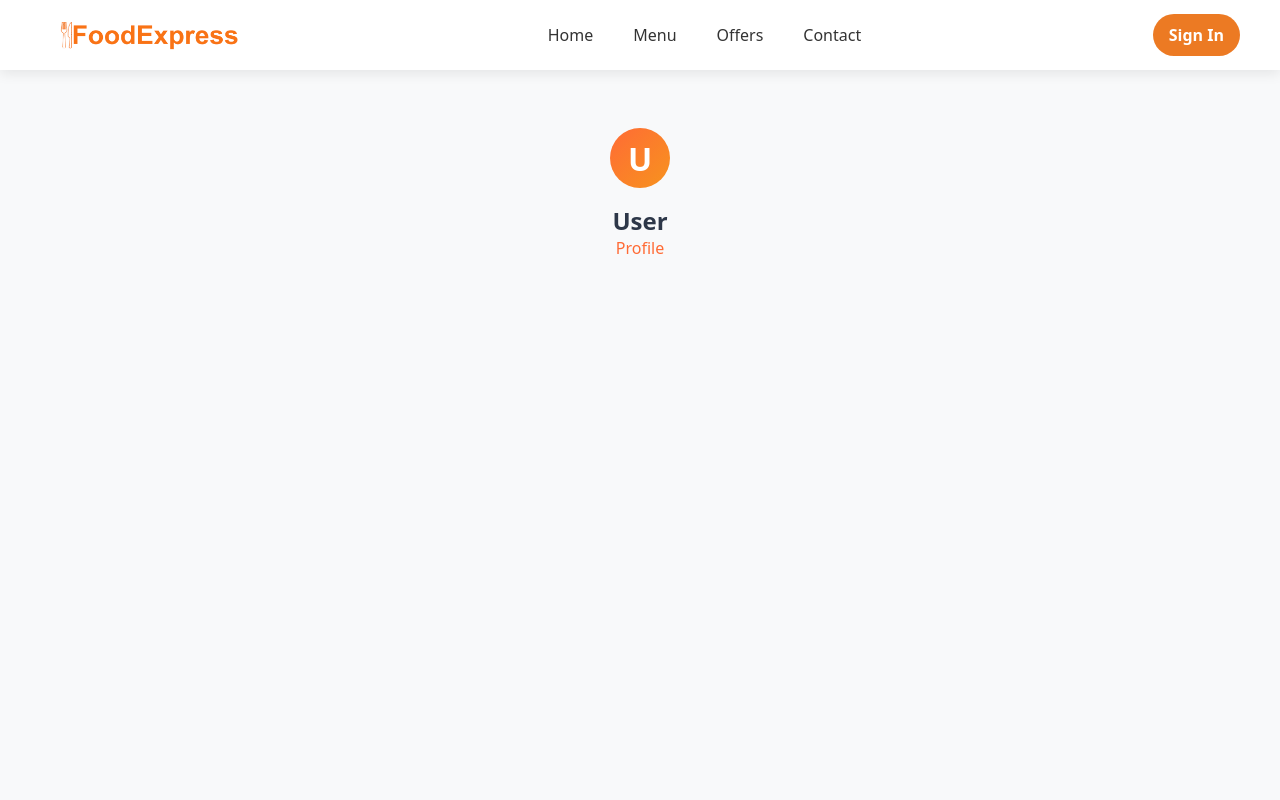
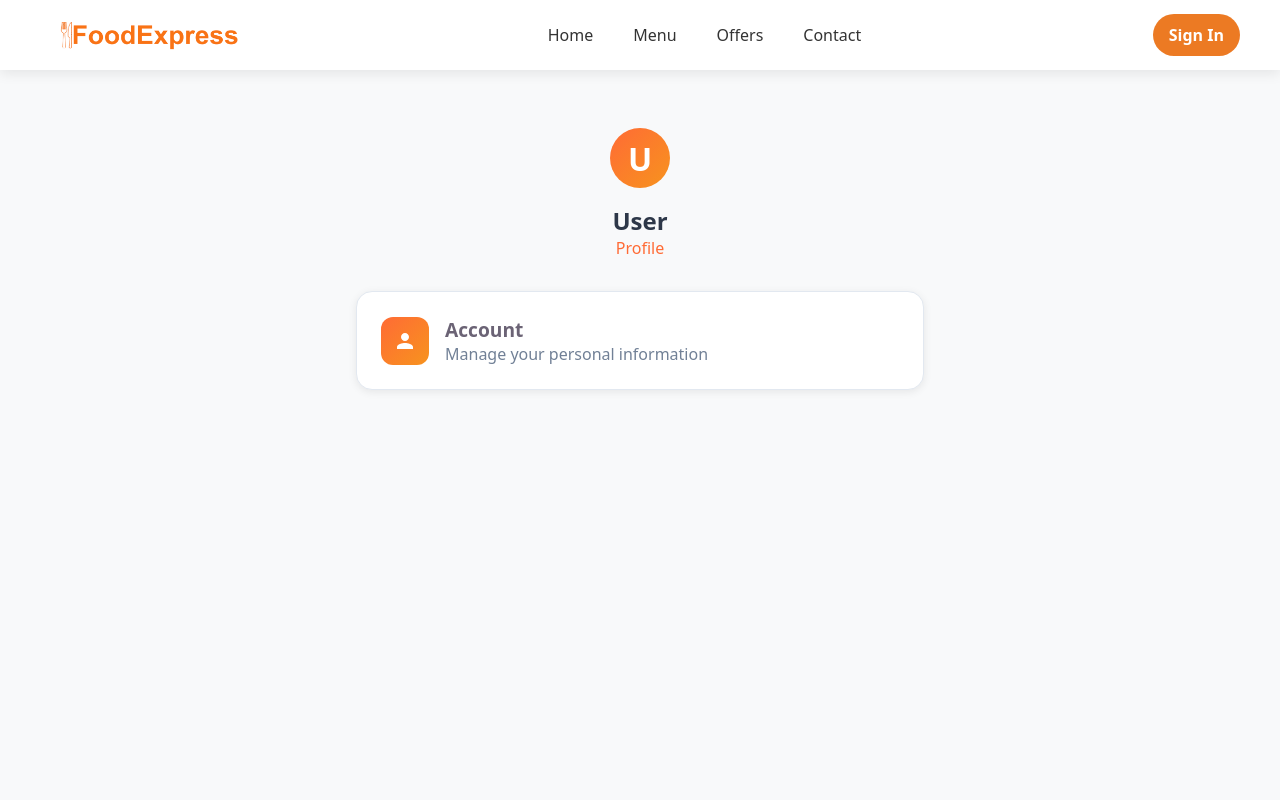
Before and after one commit to amine-essafil/restaurant-app, a React (Vite) app: page /profile in a window 1280 px wide. Shown: the top 800 px of the page. Built offline with nearby package versions, Linux system fonts and the light colour scheme; no server answers.

Commit message:
feat(profile): add account navigation card

```diff
--- a/src/pages/Profile/ProfileMain.css
+++ b/src/pages/Profile/ProfileMain.css
@@ -39,3 +39,42 @@
   color: #ff6b35;
   font-weight: 500;
 }
+.profile-cards {
+  display: flex;
+  flex-direction: column;
+  gap: 1rem;
+}
+
+.profile-card {
+  background: white;
+  border-radius: 16px;
+  padding: 1.5rem;
+  box-shadow: 0 2px 8px rgba(0, 0, 0, 0.08);
+  border: 1px solid #e2e8f0;
+}
+
+.card-content {
+  display: flex;
+  align-items: center;
+  gap: 1rem;
+}
+
+.card-icon {
+  width: 48px;
+  height: 48px;
+  background: linear-gradient(135deg, #ff6b35, #f7931e);
+  border-radius: 12px;
+  display: flex;
+  align-items: center;
+  justify-content: center;
+  color: white;
+}
+
+.card-title {
+  font-size: 1.2rem;
+  font-weight: 600;
+}
+
+.card-description {
+  color: #718096;
+}
--- a/src/pages/Profile/ProfileMain.jsx
+++ b/src/pages/Profile/ProfileMain.jsx
@@ -1,6 +1,12 @@
 import React from "react";
 import "./ProfileMain.css";
 import { useAuth } from "../../context/AuthContext";
+
+const AccountIcon = () => (
+  <svg width="24" height="24" viewBox="0 0 24 24" fill="currentColor">
+    <path d="M12 12c2.21 0 4-1.79 4-4s-1.79-4-4-4-4 1.79-4 4 1.79 4 4 4zm0 2c-2.67 0-8 1.34-8 4v2h16v-2c0-2.66-5.33-4-8-4z" />
+  </svg>
+);
 
 const ProfileMain = () => {
     const { user } = useAuth();
@@ -28,6 +34,27 @@ const ProfileMain = () => {
                   </span>
                 </nav>
           </div>
+          <div className="profile-cards">
+          <div className="profile-card">
+            <div className="card-content">
+
+              <div className="card-icon">
+                <AccountIcon />
+              </div>
+
+              <div className="card-info">
+                <h3 className="card-title">
+                  Account
+                </h3>
+
+                <p className="card-description">
+                  Manage your personal information
+                </p>
+              </div>
+
+            </div>
+          </div>
+        </div>
       </div>
     </div>
   );
```
